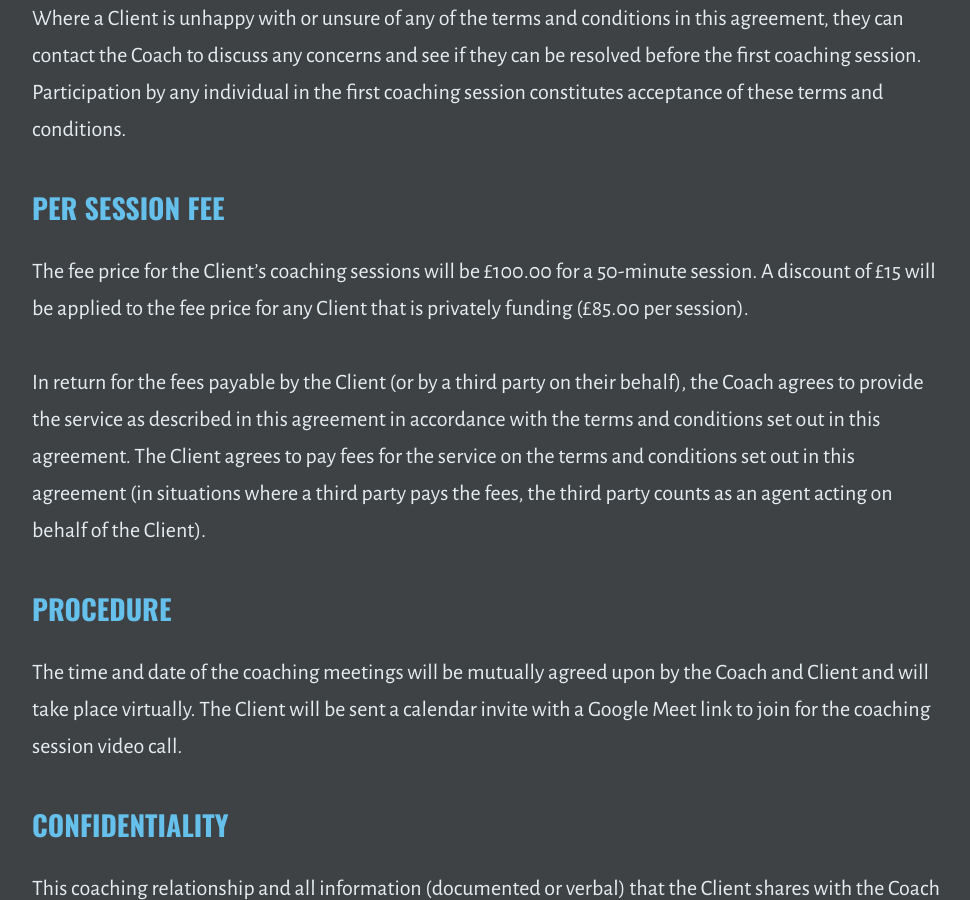
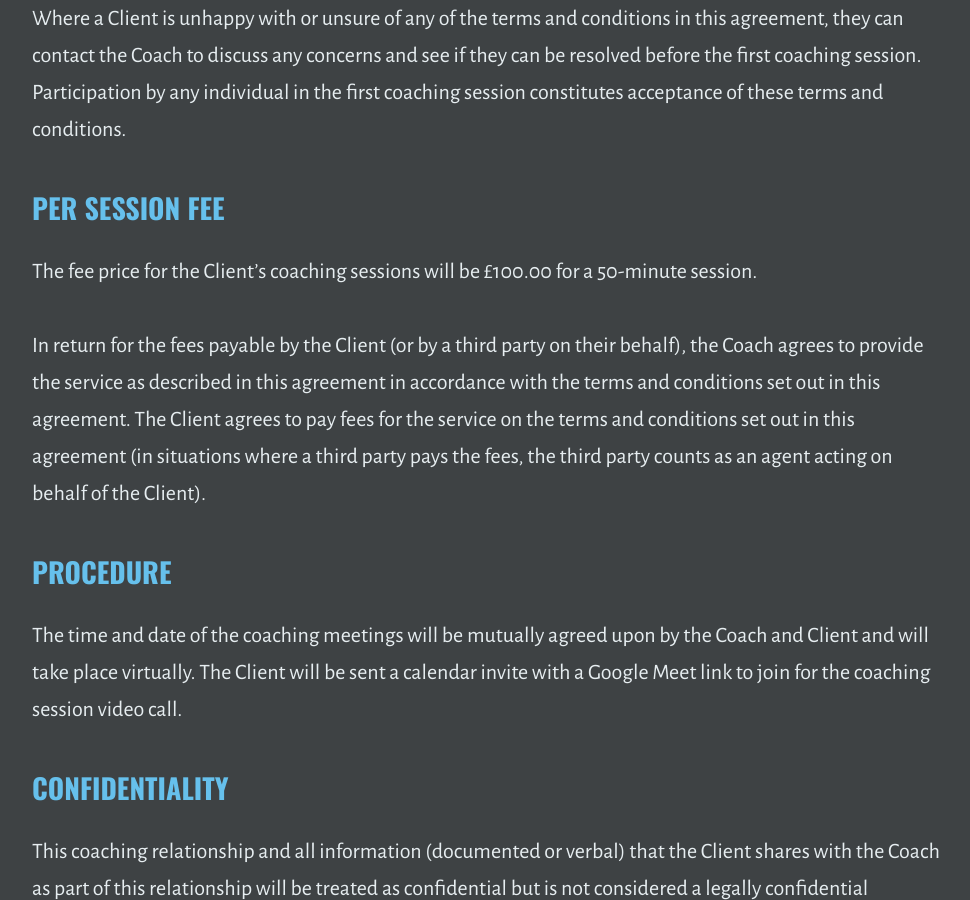
Before and after one commit to outragedpinkracoon/outragedpinkracoon.github.io, a Jekyll site: the page built from coaching-disclaimer-and-terms.md, in a window 1280 px wide and 900 px high, scrolled down 3265 px. Shown: the whole window, without its empty margins (149-1119 px from the left). Built offline with Jekyll 4.4.1, drawn with Linux system fonts in a browser that asks for light colours.

Commit message:
Update coaching terms and conditions

```diff
--- a/coaching-disclaimer-and-terms.md
+++ b/coaching-disclaimer-and-terms.md
@@ -44,7 +44,7 @@
 Where a Client is unhappy with or unsure of any of the terms and conditions in this agreement, they can contact the Coach to discuss any concerns and see if they can be resolved before the first coaching session. Participation by any individual in the first coaching session constitutes acceptance of these terms and conditions.
 
 ### Per Session Fee
-The fee price for the Client’s coaching sessions will be £100.00 for a 50-minute session. A discount of £15 will be applied to the fee price for any Client that is privately funding (£85.00 per session).
+The fee price for the Client’s coaching sessions will be £100.00 for a 50-minute session.
 
 In return for the fees payable by the Client (or by a third party on their behalf), the Coach agrees to provide the service as described in this agreement in accordance with the terms and conditions set out in this agreement. The Client agrees to pay fees for the service on the terms and conditions set out in this agreement (in situations where a third party pays the fees, the third party counts as an agent acting on behalf of the Client).
 
```
